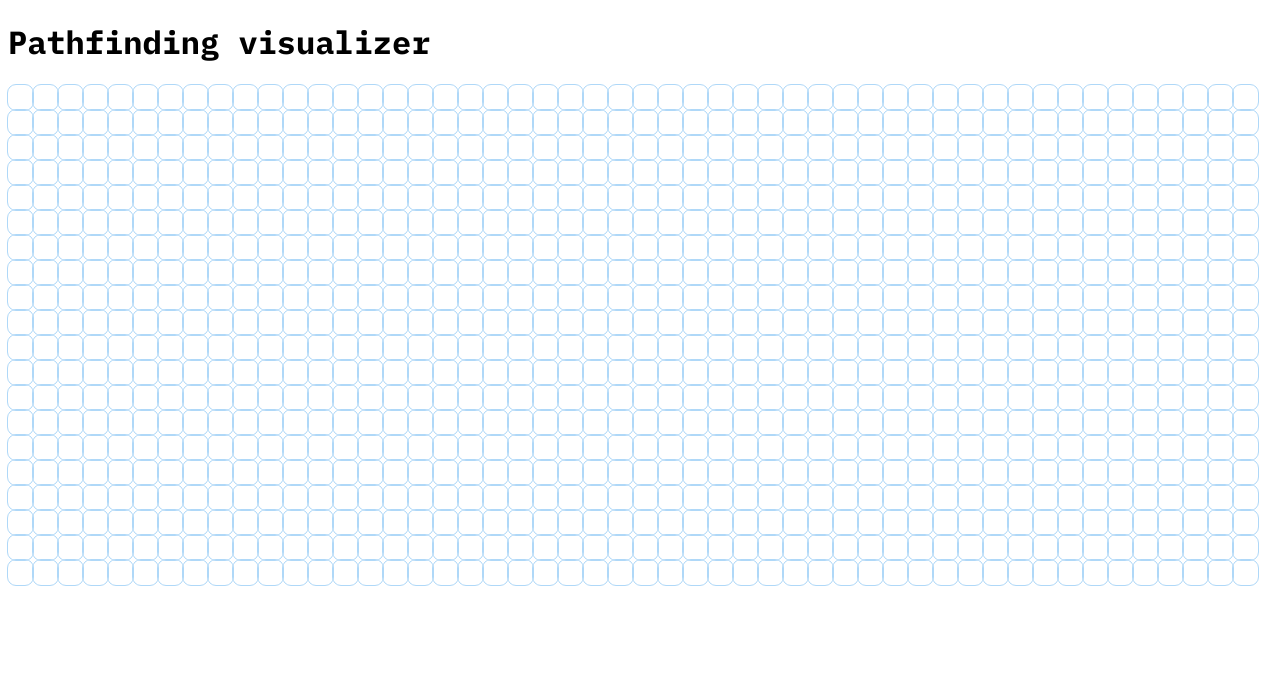
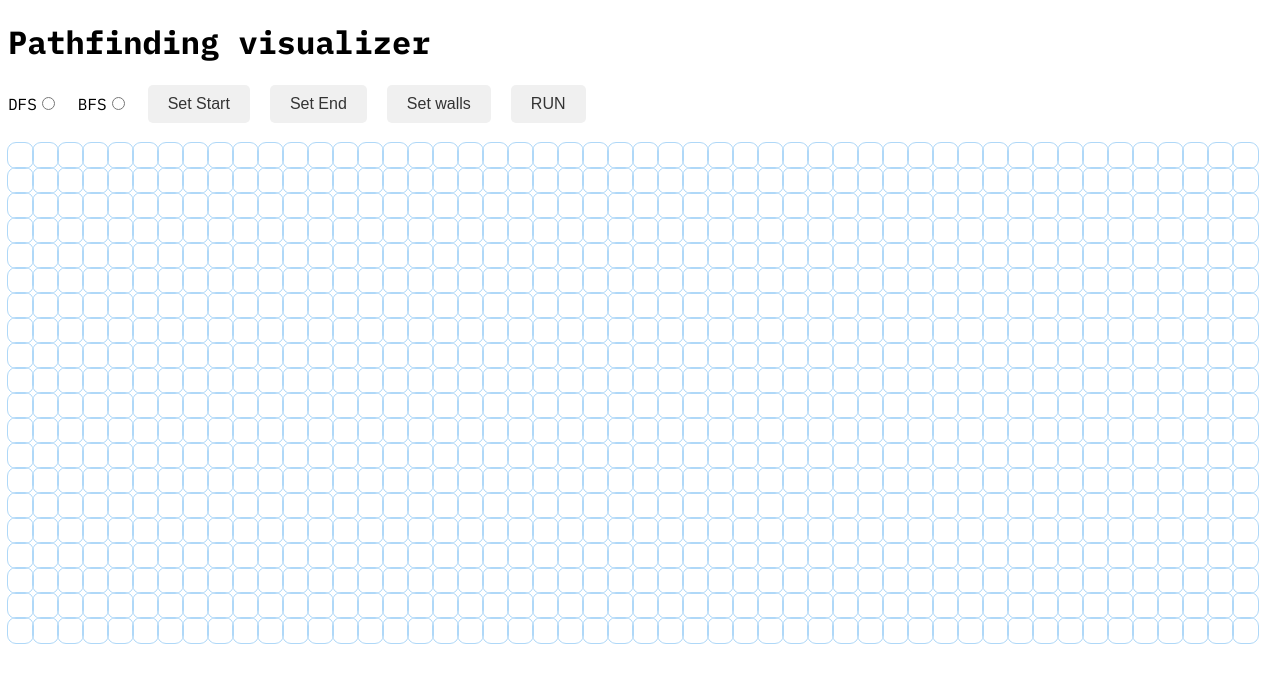
Before and after one commit to Berny-ft/Pathfinder-viz, a React (Vite) app: page / in a window 1280 px wide. Shown: the top 682 px of the page. Built offline with nearby package versions, Linux system fonts and the light colour scheme.

Commit message:
added the menu

```diff
--- a/src/App.jsx
+++ b/src/App.jsx
@@ -1,5 +1,6 @@
 import { useState } from 'react'
 import Grid from "./Components/Grid.jsx";
+
 function App() {
 
 
@@ -7,7 +8,23 @@ function App() {
     <>
       <h1>Pathfinding visualizer</h1>
 
+        <div className='menu'>
+        <label > DFS
+        <input type="radio" name="type"/>
+        </label>
+        <label> BFS
+        <input type="radio" name="type"/>
+        </label>
+        <div className="choices">
+        <button>Set Start</button>
+        <button>Set End</button>
+        <button>Set walls</button>
+        <button>RUN</button>
+        </div>
+        </div>
+
         <Grid/> {/*self contained component */}
+
     </>
   )
 }
--- a/src/Components/Grid.css
+++ b/src/Components/Grid.css
@@ -5,6 +5,8 @@
     margin-top: 20px;
 }
 
+
+
 .grid-row {
     /* makes the nodes in the grid go side by side*/
     display: flex;
--- a/src/index.css
+++ b/src/index.css
@@ -3,3 +3,29 @@ body {
   font-family : "IBM Plex Mono",monospace; /*monospace means every character takes the same amount of space*/
   background-color: #ffffff; /*full white*/
 }
+
+.choices { /*copied the styling*/
+  display: flex;
+  flex-direction: row;
+  gap: 20px;
+  button {
+    background-color: #f0f0f0; /* Light grey background */
+    color: #333; /* Dark grey text */
+    padding: 10px 20px; /* Spacing inside the button */
+    border: none; /* Remove default border */
+    cursor: pointer; /* Indicate it's clickable */
+    font-family: sans-serif; /* Simple font */
+    font-size: 16px; /* Readable text size */
+
+    /* Rounded corners */
+    border-radius: 5px;
+  }
+}
+
+.menu {
+  display: flex;
+  flex-direction:row;
+  flex-wrap: wrap;
+  align-items: center;
+  gap:20px;
+}
```
Also changed, not shown: src/Components/App.css (added).
